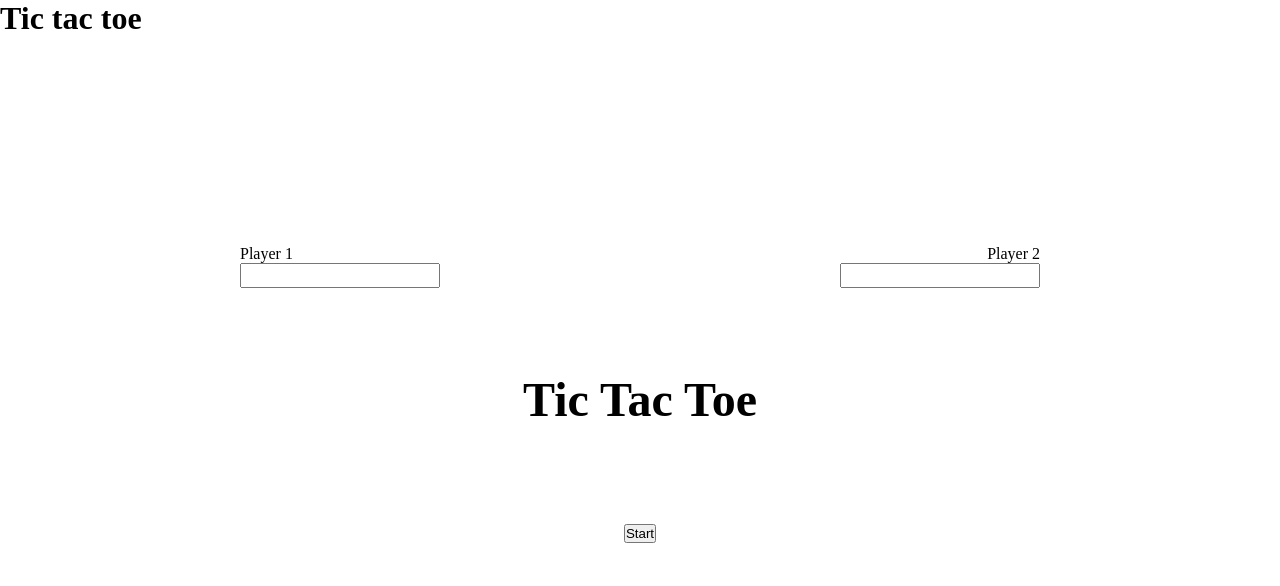
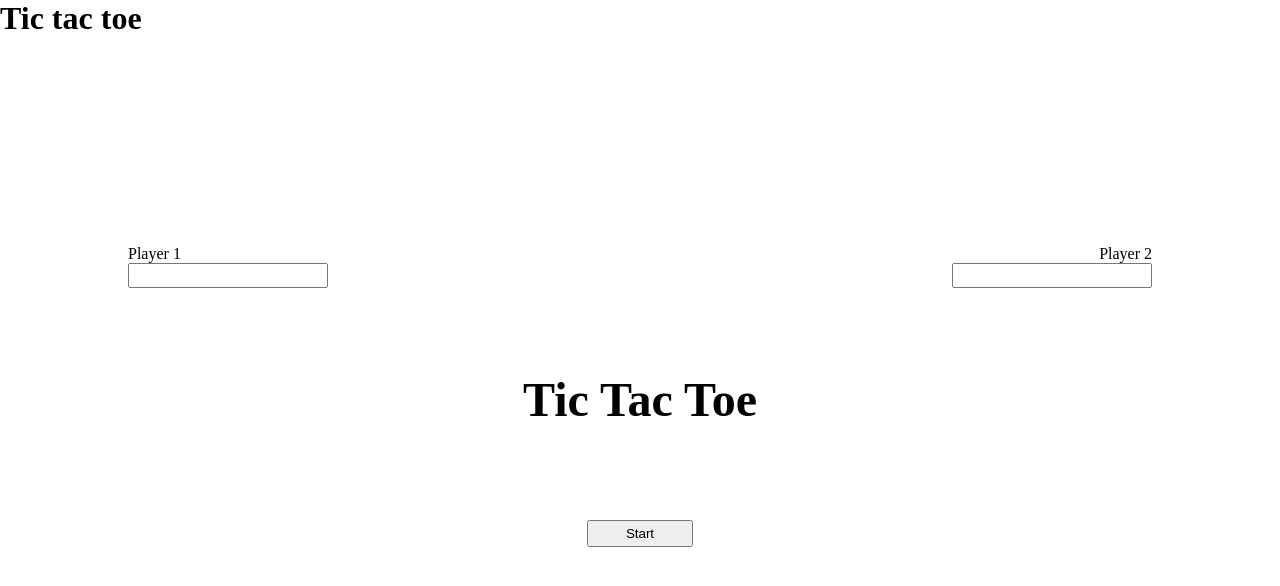
Before and after one commit to SuspiciousApplePie/tic-tac-toe, a plain HTML site: page index.html in a window 1280 px wide. Drawn offline with Linux system fonts and the light colour scheme.

Commit message:
Add button base style

```diff
--- a/css/styles.css
+++ b/css/styles.css
@@ -26,7 +26,7 @@
 .main-menu .input-field-wrapper {
 	display: grid;
 	grid-template-columns: repeat(2, 1fr);
-	width: 800px;
+	width: 80vw;
 }
 
 .name-field-wrapper:nth-child(2) {
@@ -48,3 +48,8 @@
 .main-menu h1 {
 	font-size: 3rem;
 }
+
+.button {
+	height: 2em;
+	width: 8em;
+}
--- a/js/script.js
+++ b/js/script.js
@@ -210,6 +210,7 @@ const displayController = (function (){
 		const buttonWrapper = document.createElement('div');
 		buttonWrapper.className = 'main-menu-wrapper';
 		const startButton = document.createElement('button');
+		startButton.className = 'button start';
 		startButton.id = 'startGame';
 		startButton.textContent = 'Start';
 		buttonWrapper.appendChild(startButton);
@@ -285,13 +286,13 @@ const displayController = (function (){
 
 		const restartButton = document.createElement('button');
 		restartButton.textContent = 'Restart';
-		restartButton.className = 'button';
+		restartButton.className = 'button start';
 		restartButton.id = 'restart-game'
 		buttonWrapper.appendChild(restartButton);
 
 		const endGameButton = document.createElement('button');
 		endGameButton.textContent = 'Back';
-		endGameButton.className = 'button';
+		endGameButton.className = 'button end';
 		endGameButton.id = 'back';
 		buttonWrapper.appendChild(endGameButton);
 
```
